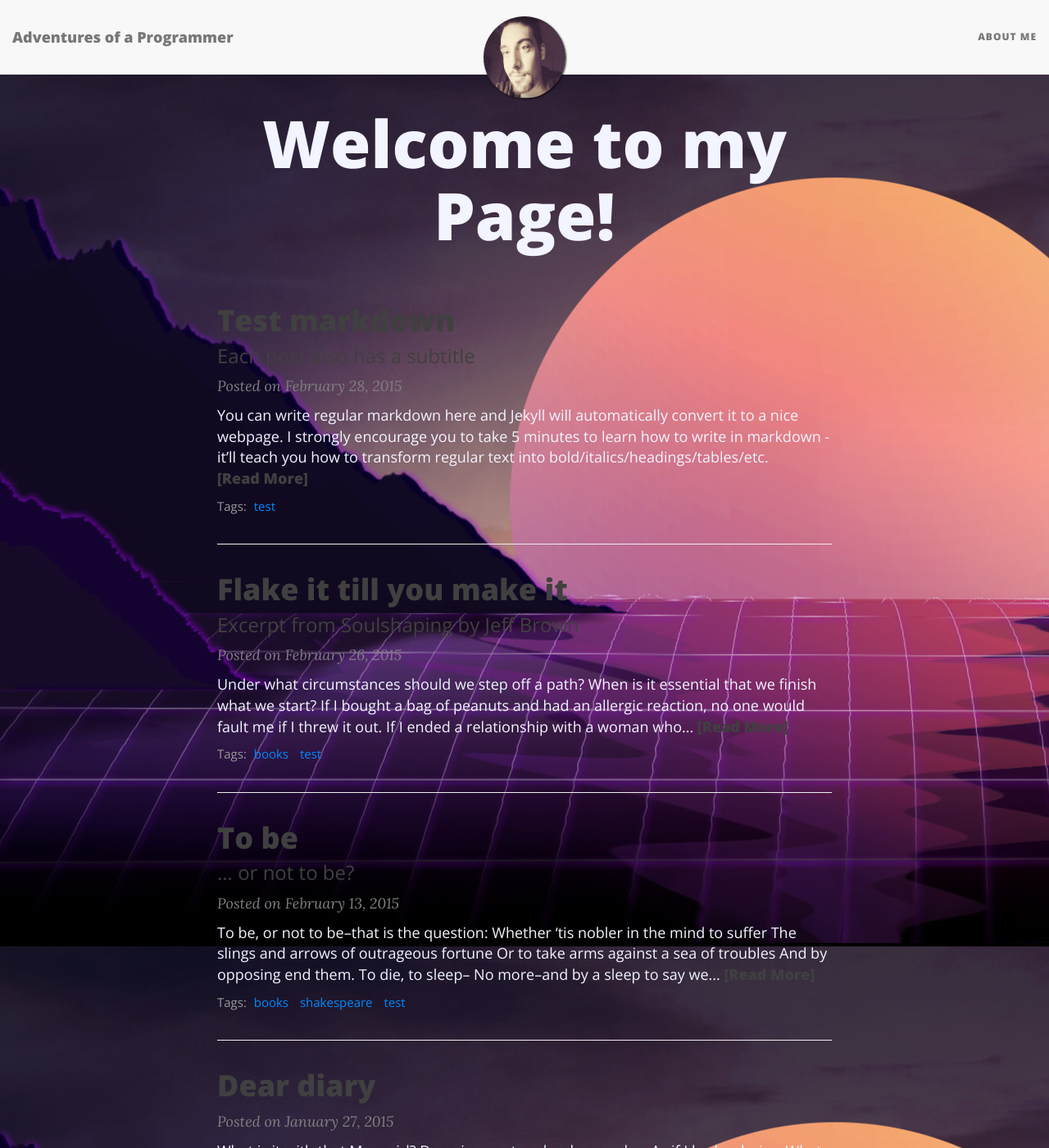
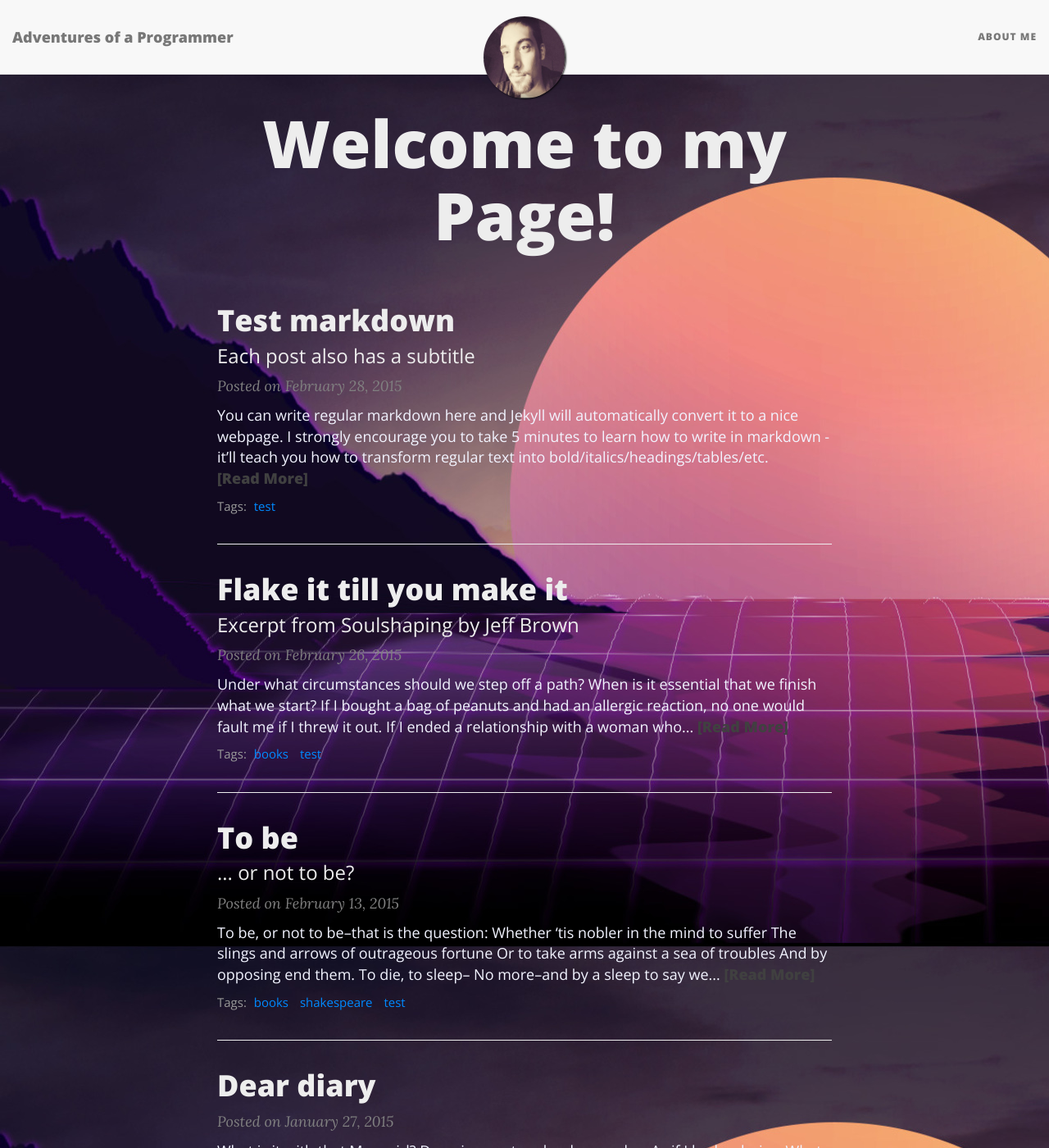
Before and after one commit to SpyrosMouselinos/SpyrosMouselinos.github.io, a Jekyll site: the page built from index.html, in a window 1280 px wide and 1400 px high. Shown: the whole window at 82% size. Built offline with Jekyll 4.4.1, drawn with Linux system fonts in a browser that asks for light colours; nearby versions of some CDN libraries; the list of posts is cut into pages by our own code.

Commit message:
Update main.css

```diff
--- a/css/main.css
+++ b/css/main.css
@@ -22,6 +22,7 @@ p {
   margin: 30px 0;
 }
 h1,h2,h3,h4,h5,h6 {
+  color: #ededed;
   font-family: 'Open Sans', 'Helvetica Neue', Helvetica, Arial, sans-serif;
   font-weight: 800;
 }
```
